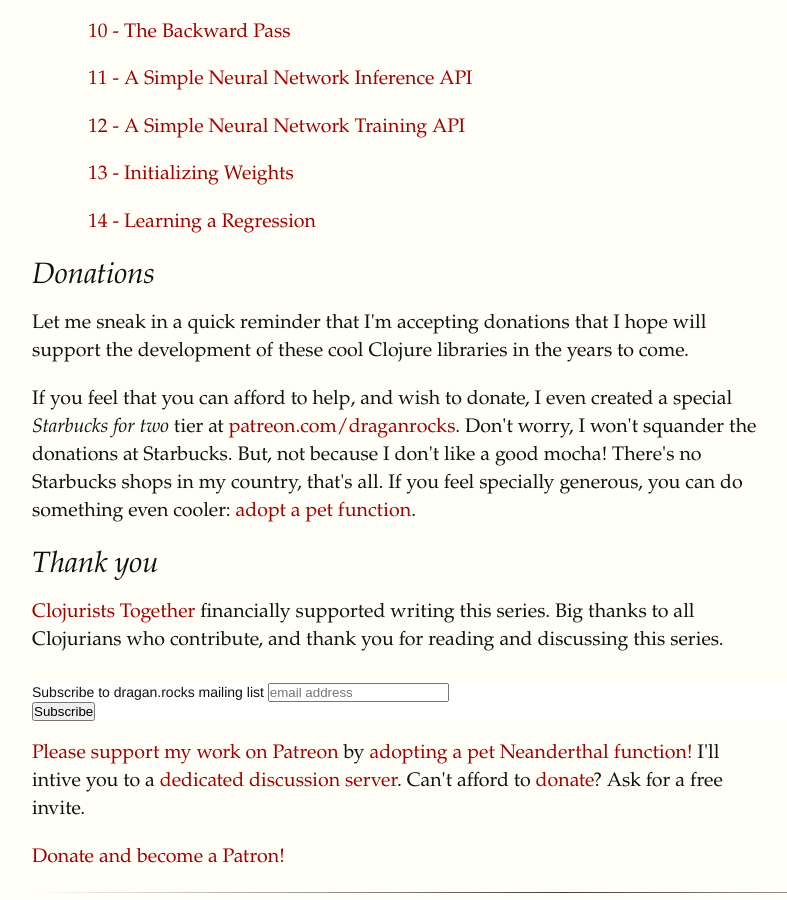
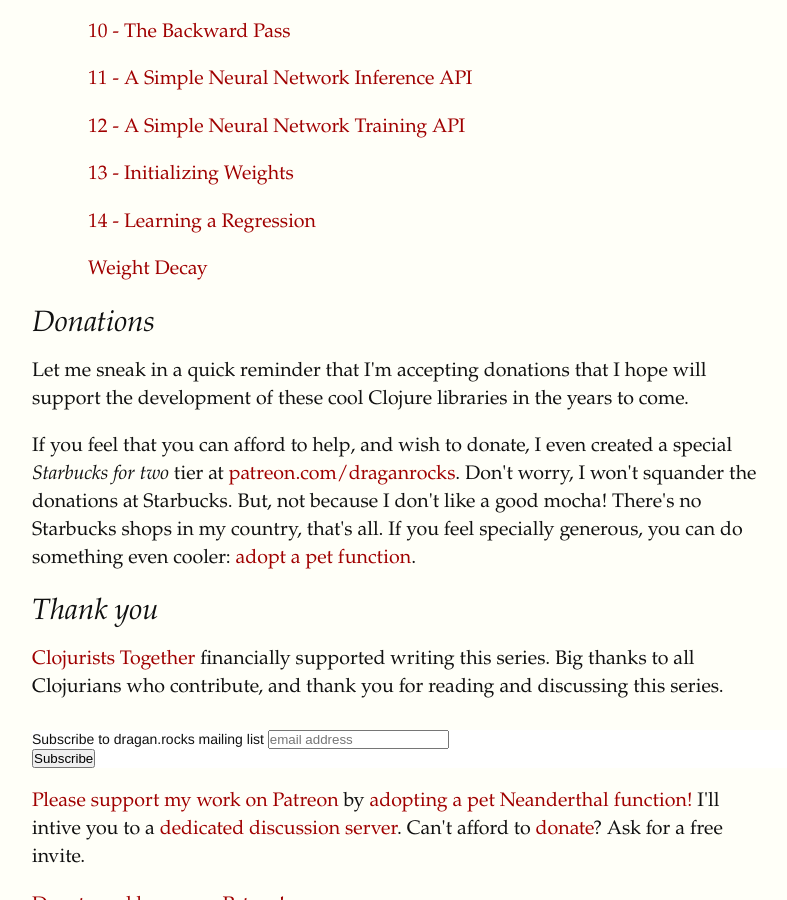
Before and after one commit to blueberry/blueberry.github.io, a Jekyll site: the page built from _posts/2019-02-01-Deep-Learning-in-Clojure-From-Scratch-to-GPU-0-Why-Bother.html, in a window 1280 px wide and 900 px high, scrolled down 3276 px. Shown: the whole window, without its empty margins (96-883 px from the left). Built offline with Jekyll 4.4.1, drawn with Linux system fonts in a browser that asks for light colours; comment, search, counter and statistics services are not loaded.

Commit message:
Update ToC.

```diff
--- a/_posts/2019-02-01-Deep-Learning-in-Clojure-From-Scratch-to-GPU-0-Why-Bother.html
+++ b/_posts/2019-02-01-Deep-Learning-in-Clojure-From-Scratch-to-GPU-0-Why-Bother.html
@@ -154,6 +154,7 @@ This ToC will be updated with links to the new articles.
 <li><a href="./Deep-Learning-in-Clojure-From-Scratch-to-GPU-12-A-Simple-Neural-Network-Training-API">12 - A Simple Neural Network Training API</a></li>
 <li><a href="./Deep-Learning-in-Clojure-From-Scratch-to-GPU-13-Initializing-Weights">13 - Initializing Weights</a></li>
 <li><a href="./Deep-Learning-in-Clojure-From-Scratch-to-GPU-14-Learning-Regression">14 - Learning a Regression</a></li>
+<li><a href="./Deep-Learning-in-Clojure-From-Scratch-to-GPU-15-Weight-Decay">Weight Decay</a></li>
 </ul>
 </div>
 </div>
```
